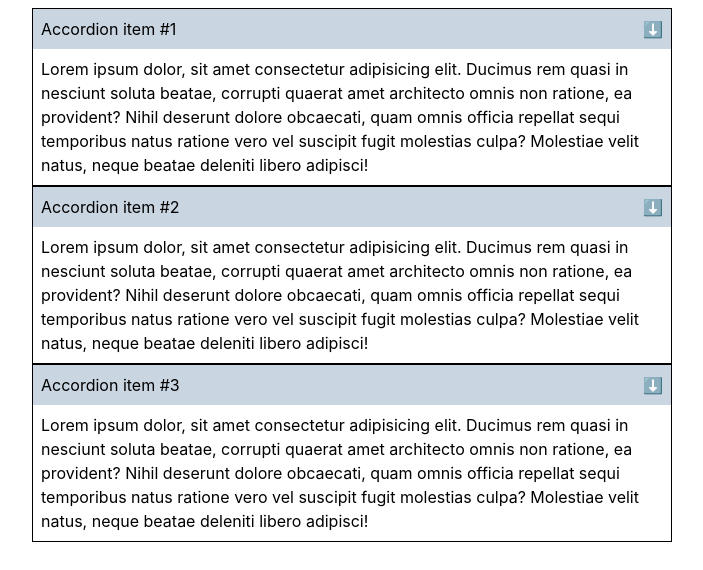
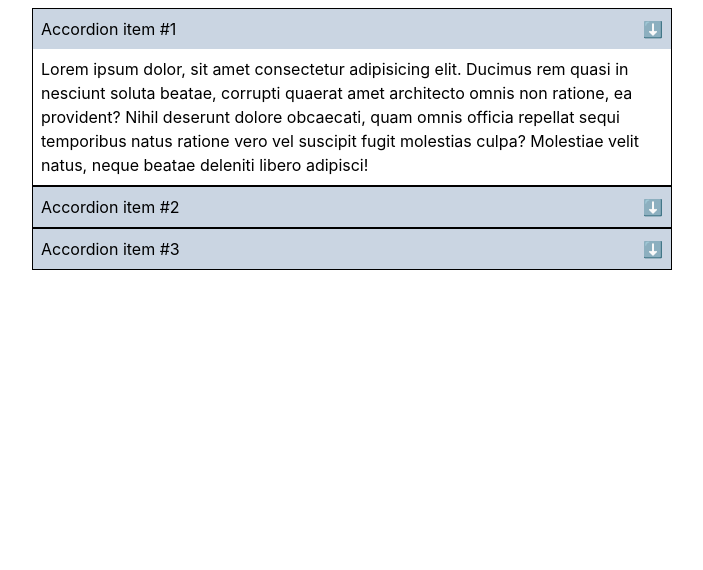
Before and after one commit to bobbyDeepak1415/accordion_01, a React (Vite) app: page / in a window 1280 px wide. Shown: the top 570 px of the page, without its empty margins (288-991 px from the left). Built offline with nearby package versions, Linux system fonts and the light colour scheme.

Commit message:
changes made

```diff
--- a/src/components/Accordion.jsx
+++ b/src/components/Accordion.jsx
@@ -17,12 +17,18 @@ const data=[
 import React from 'react'
 
 const Accordion = () => {
+
+  const [openIndex,setOpenIndex]=useState(0)
+
+
   return (
     <div className="w-[50%] m-auto mt-2">
 
 {data.map((item,index)=>(
 
-  <AccordionItem isOpen={true} setIsOpen={()=>{}} title={item.title} key={index} body={item.body}/>
+  <AccordionItem isOpen={index===openIndex} setIsOpen={()=>{
+    setOpenIndex(index)
+  }} title={item.title} key={index} body={item.body}/>
 ))}
     </div>
   )
```
